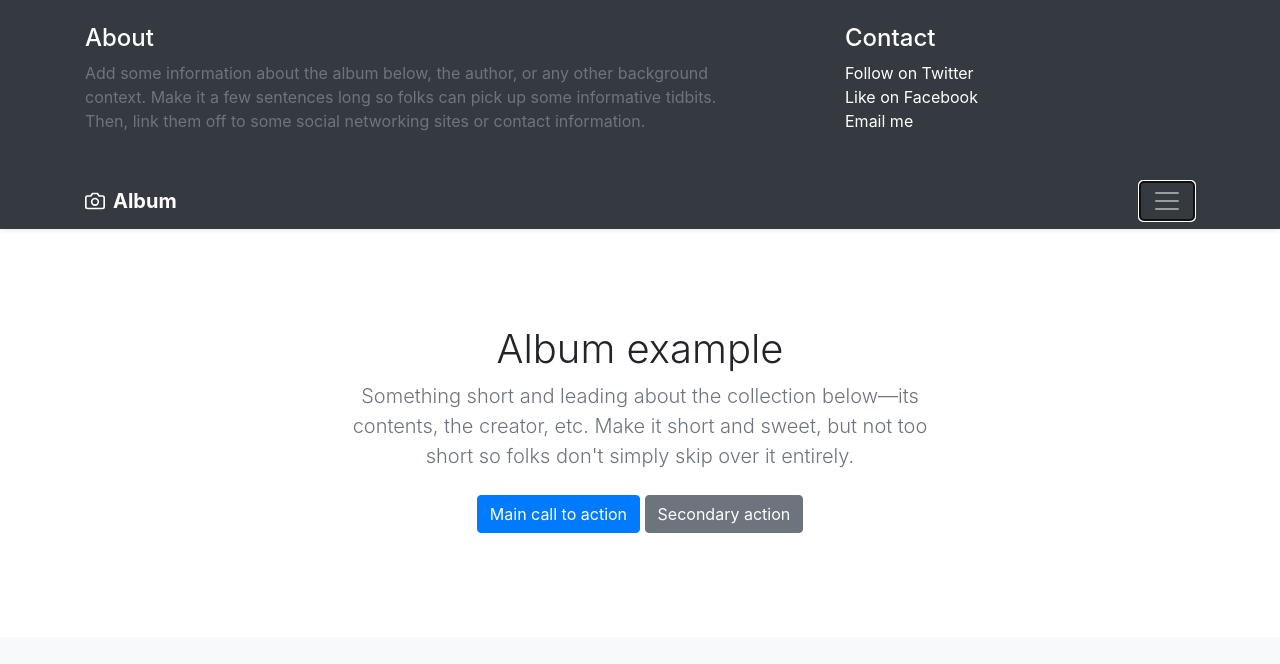
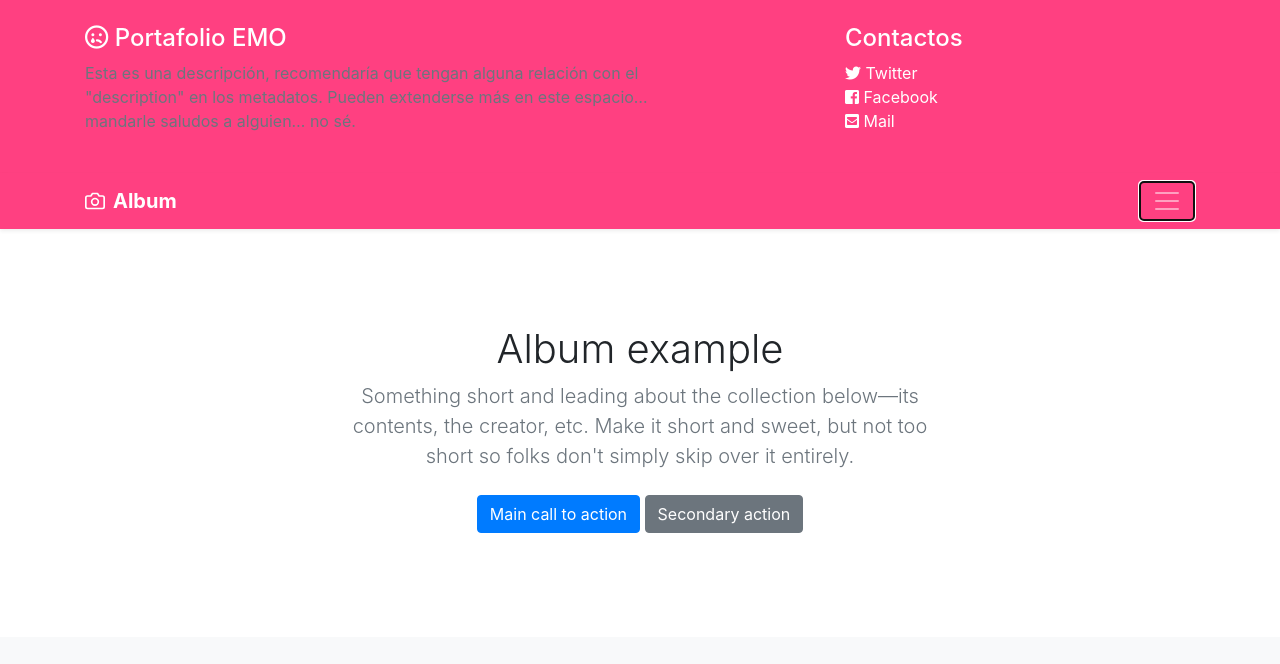
Before and after one commit to profesorfaco/portafolio, a plain HTML site: page index.html in a window 1280 px wide. Both pictures are taken after a click on the button "Toggle navigation". Shown: the top 664 px of the page. Drawn offline with nearby package versions, Linux system fonts and the light colour scheme.

Commit message:
Add files via upload

```diff
--- a/estilo.css
+++ b/estilo.css
@@ -35,3 +35,11 @@ footer {
 footer p {
   margin-bottom: .25rem;
 }
+
+.bg-burdeo{
+background:rgba(125,0,55,1);
+}
+
+.bg-fabulous{
+background:#FF4081;
+}
--- a/index.html
+++ b/index.html
@@ -1,17 +1,18 @@
-
 <!doctype html>
-<html lang="en">
+<html lang="es">
   <head>
     <meta charset="utf-8">
     <meta name="viewport" content="width=device-width, initial-scale=1, shrink-to-fit=no">
-    <meta name="description" content="">
-    <meta name="author" content="">
-    <link rel="icon" href="../../../../favicon.ico">
+    <meta name="description" content="Portafolio de Diseño Gráfico de Felipe Cortez">
+    <meta name="author" content="Felipe Cortez">
+    <link rel="icon" type="image/png" href="img/favicon.png">
 
-    <title>Album example for Bootstrap</title>
+    <title>Portafolio: Felipe Cortez</title>
 
     <!-- Bootstrap core CSS -->
     <link rel="stylesheet" href="https://stackpath.bootstrapcdn.com/bootstrap/4.1.3/css/bootstrap.min.css" integrity="sha384-MCw98/SFnGE8fJT3GXwEOngsV7Zt27NXFoaoApmYm81iuXoPkFOJwJ8ERdknLPMO" crossorigin="anonymous">
+
+<link rel="stylesheet" href="https://use.fontawesome.com/releases/v5.3.1/css/all.css" integrity="sha384-mzrmE5qonljUremFsqc01SB46JvROS7bZs3IO2EmfFsd15uHvIt+Y8vEf7N7fWAU" crossorigin="anonymous">
 
     <!-- Custom styles for this template -->
     <link href="estilo.css" rel="stylesheet">
@@ -20,25 +21,29 @@
   <body>
 
     <header>
-      <div class="collapse bg-dark" id="navbarHeader">
+      <div class="collapse bg-fabulous" id="navbarHeader">
         <div class="container">
           <div class="row">
             <div class="col-sm-8 col-md-7 py-4">
-              <h4 class="text-white">About</h4>
-              <p class="text-muted">Add some information about the album below, the author, or any other background context. Make it a few sentences long so folks can pick up some informative tidbits. Then, link them off to some social networking sites or contact information.</p>
+              <h4 class="text-white">
+
+             <i class="far fa-sad-tear"></i>
+
+              Portafolio EMO</h4>
+              <p class="text-muted">Esta es una descripción, recomendaría que tengan alguna relación con el "description" en los metadatos. Pueden extenderse más en este espacio… mandarle saludos a alguien… no sé.</p>
             </div>
             <div class="col-sm-4 offset-md-1 py-4">
-              <h4 class="text-white">Contact</h4>
+              <h4 class="text-white">Contactos</h4>
               <ul class="list-unstyled">
-                <li><a href="#" class="text-white">Follow on Twitter</a></li>
-                <li><a href="#" class="text-white">Like on Facebook</a></li>
-                <li><a href="#" class="text-white">Email me</a></li>
+                <li><a href="#" class="text-white"><i class="fab fa-twitter"></i> Twitter</a></li>
+                <li><a href="#" class="text-white"><i class="fab fa-facebook-square"></i> Facebook</a></li>
+                <li><a href="#" class="text-white"><i class="fas fa-envelope-square"></i> Mail</a></li>
               </ul>
             </div>
           </div>
         </div>
       </div>
-      <div class="navbar navbar-dark bg-dark shadow-sm">
+      <div class="navbar navbar-dark bg-fabulous shadow-sm">
         <div class="container d-flex justify-content-between">
           <a href="#" class="navbar-brand d-flex align-items-center">
             <svg xmlns="http://www.w3.org/2000/svg" width="20" height="20" viewBox="0 0 24 24" fill="none" stroke="currentColor" stroke-width="2" stroke-linecap="round" stroke-linejoin="round" class="mr-2"><path d="M23 19a2 2 0 0 1-2 2H3a2 2 0 0 1-2-2V8a2 2 0 0 1 2-2h4l2-3h6l2 3h4a2 2 0 0 1 2 2z"></path><circle cx="12" cy="13" r="4"></circle></svg>
```
Also changed, not shown: img/favicon.png (added).
